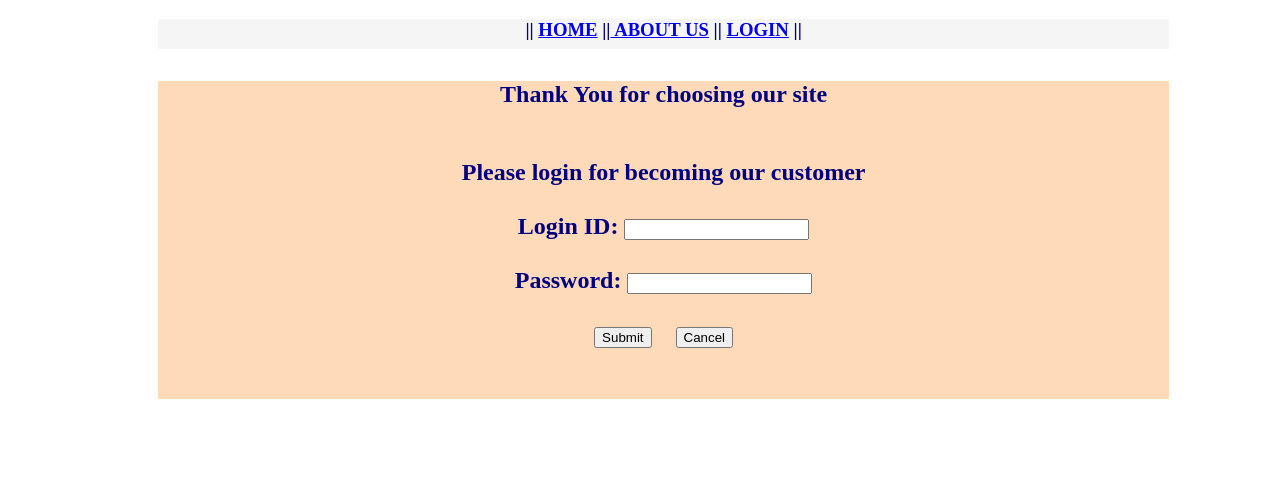
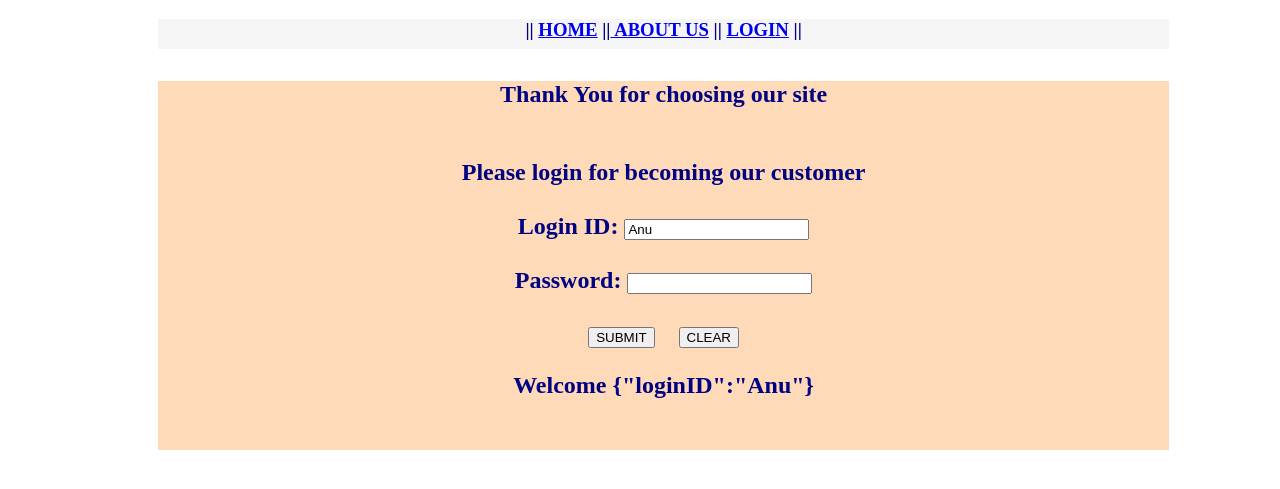
Before and after one commit to annapurna03/isem551, a plain HTML site: page Login.html in a window 1280 px wide. Shown: the part 47-536 px from the top of the page. Drawn offline with nearby package versions, Linux system fonts and the light colour scheme.

Commit message:
Update Login.html

```diff
--- a/Login.html
+++ b/Login.html
@@ -1,28 +1,35 @@
 <html>
 <head>
 <link rel="stylesheet" type="text/css" href="indstyle.css">
-<script>
-
-function submitForm() {
-   alert("Congratulations!! Welcome to our Page");
-}
-
-
+<script src= "http://ajax.googleapis.com/ajax/libs/angularjs/1.3.14/angular.min.js">
 </script>
 </head>
 <body>
 <div class="id1"> <h1 align="center"><b> Login Page </b></h1></div>
 <div> <h3 align="center"><b> || <a href="Home.html">HOME</a> ||<a href="AboutUs.html"> ABOUT US</a> || <a href="Login.html"> LOGIN</a> ||</b></h3></div>
 <div> <h4 align="center"><b> Thank You for choosing our site</<br> <br>
-								<form id="text1">
+<div ng-app="LoginForm" ng-controller="formCtrl">
+								<form id="text1" nValid>
 								<br> <p> Please login for becoming our customer<br>
-								<br>  Login ID: <input type="textbox"  value=""><br>
-								<br> Password: <input type="password"  value=""><br>
-								<br> <input type="Submit" value="Submit" onclick="submitForm()" > &nbsp&nbsp&nbsp<input type="button" name="Cancel" value="Cancel"><br>
+								<br>  Login ID: <input type="textbox" ng-model="user.loginID"><br>
+								<br> Password: <input type="password"><br>
+								<br> <input type="Submit" value="SUBMIT" onclick="submitForm()" >
+								&nbsp&nbsp&nbsp<button ng-click="reset()">CLEAR</button>
 								</form>
-
+								<p>Welcome {{user}}</p>
+								</div>
 
 							</p><br></b></h4></div>
+<script>
+var app = angular.module('LoginForm', []);
+app.controller('formCtrl', function($scope) {
+    $scope.master = {loginID:"Anu"};
+    $scope.reset = function() {
+        $scope.user = angular.copy($scope.master);
+    };
+    $scope.reset();
+});
+</script>
 
 </body>
 </html>
```
